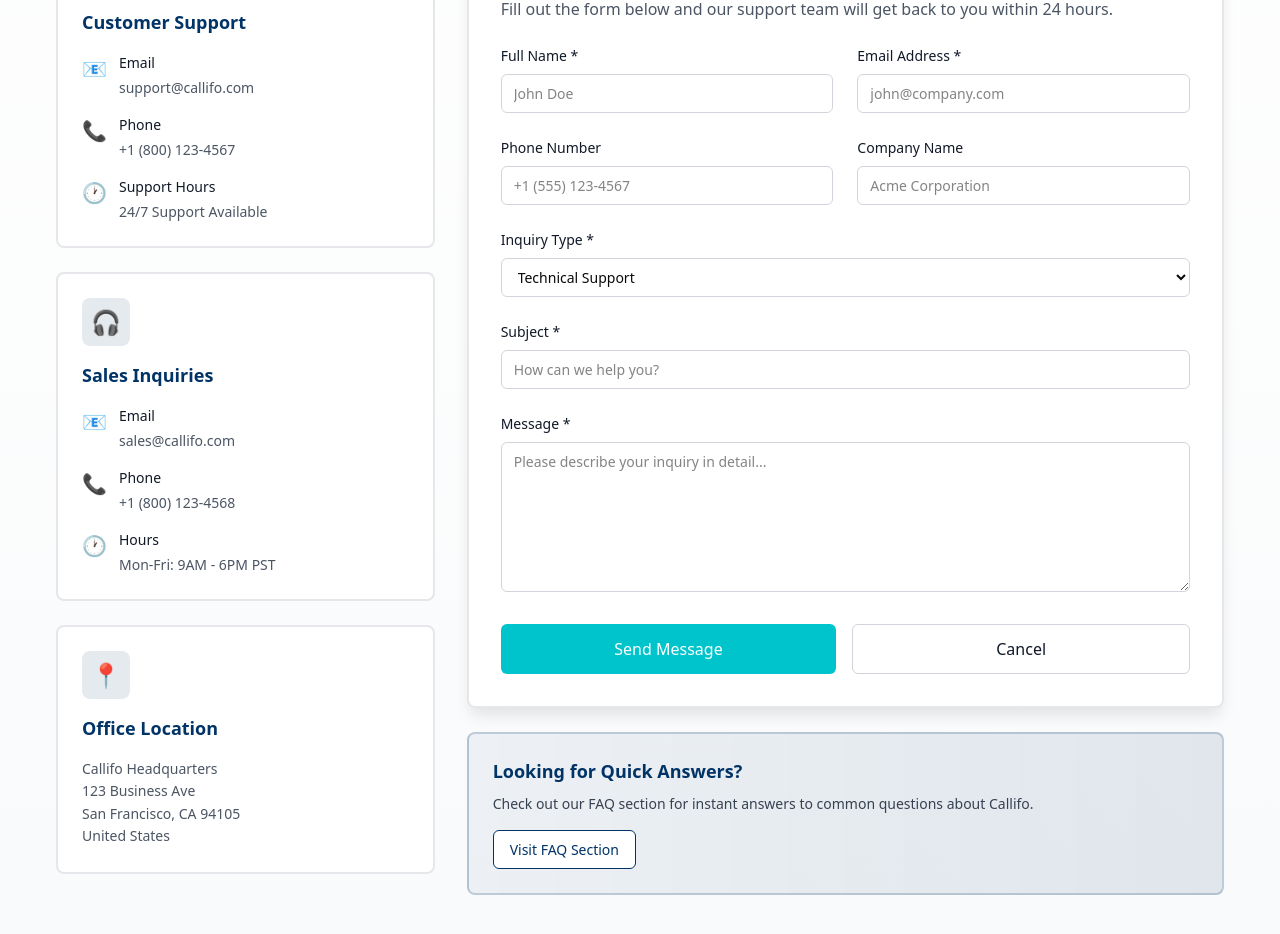
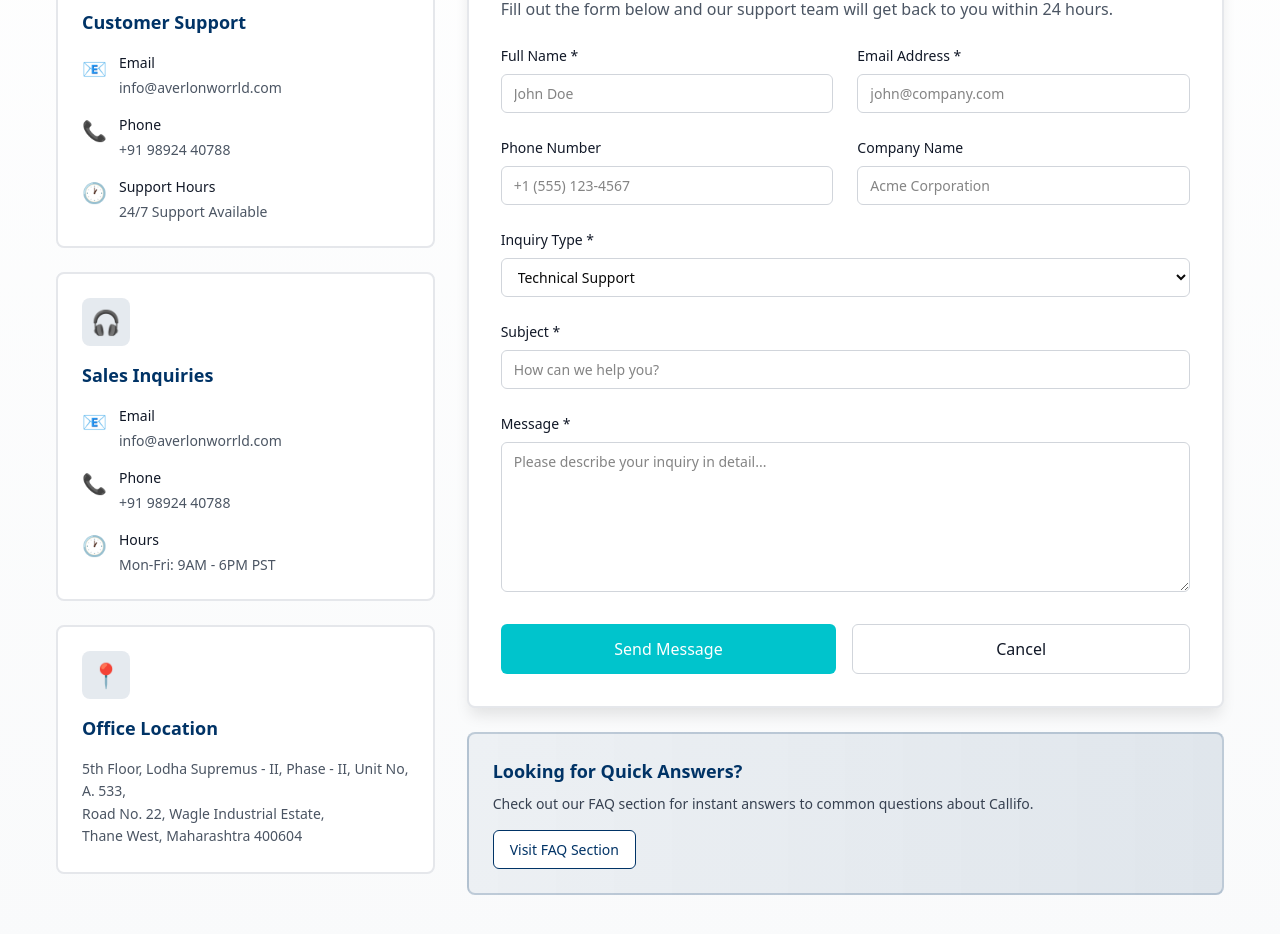
Before and after one commit to MrunmayeeCom/Callifo, a React (Vite) app in the folder Callifo-main/: page /contact-support in a window 1280 px wide. Shown: the part 400-1334 px from the top of the page. Built offline with nearby package versions, Linux system fonts and the light colour scheme.

Commit message:
update contact details

```diff
--- a/Callifo-main/src/components/ContactSupportPage.tsx
+++ b/Callifo-main/src/components/ContactSupportPage.tsx
@@ -425,8 +425,8 @@
                   <span>📧</span>
                   <div>
                     <div className="contact-info-label">Email</div>
-                    <a href="mailto:support@callifo.com" className="contact-info-value">
-                      support@callifo.com
+                    <a href="mailto:info@averlonworrld.com" className="contact-info-value">
+                      info@averlonworrld.com
                     </a>
                   </div>
                 </div>
@@ -434,8 +434,8 @@
                   <span>📞</span>
                   <div>
                     <div className="contact-info-label">Phone</div>
-                    <a href="tel:+18001234567" className="contact-info-value">
-                      +1 (800) 123-4567
+                    <a href="tel:+919892440788" className="contact-info-value">
+                      +91 98924 40788
                     </a>
                   </div>
                 </div>
@@ -458,8 +458,8 @@
                   <span>📧</span>
                   <div>
                     <div className="contact-info-label">Email</div>
-                    <a href="mailto:sales@callifo.com" className="contact-info-value">
-                      sales@callifo.com
+                    <a href="mailto:info@averlonworrld.com" className="contact-info-value">
+                      info@averlonworrld.com
                     </a>
                   </div>
                 </div>
@@ -467,8 +467,8 @@
                   <span>📞</span>
                   <div>
                     <div className="contact-info-label">Phone</div>
-                    <a href="tel:+18001234568" className="contact-info-value">
-                      +1 (800) 123-4568
+                    <a href="tel:+919892440788" className="contact-info-value">
+                      +91 98924 40788
                     </a>
                   </div>
                 </div>
@@ -488,10 +488,9 @@
                 </div>
                 <h3 className="card-title">Office Location</h3>
                 <p className="contact-info-value" style={{lineHeight: '1.6'}}>
-                  Callifo Headquarters<br />
-                  123 Business Ave<br />
-                  San Francisco, CA 94105<br />
-                  United States
+                  5th Floor, Lodha Supremus - II, Phase - II, Unit No, A. 533,<br />
+                  Road No. 22, Wagle Industrial Estate,<br />
+                  Thane West, Maharashtra 400604
                 </p>
               </div>
             </div>
```
